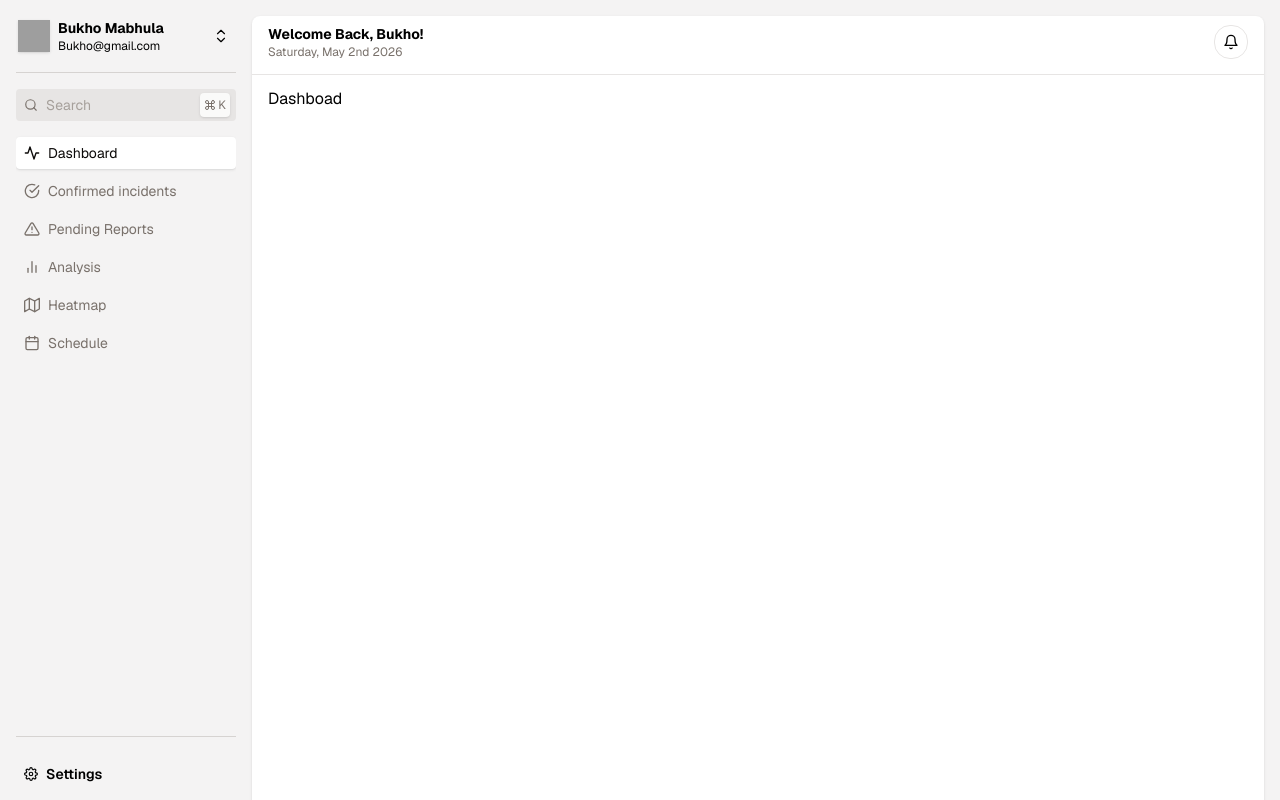
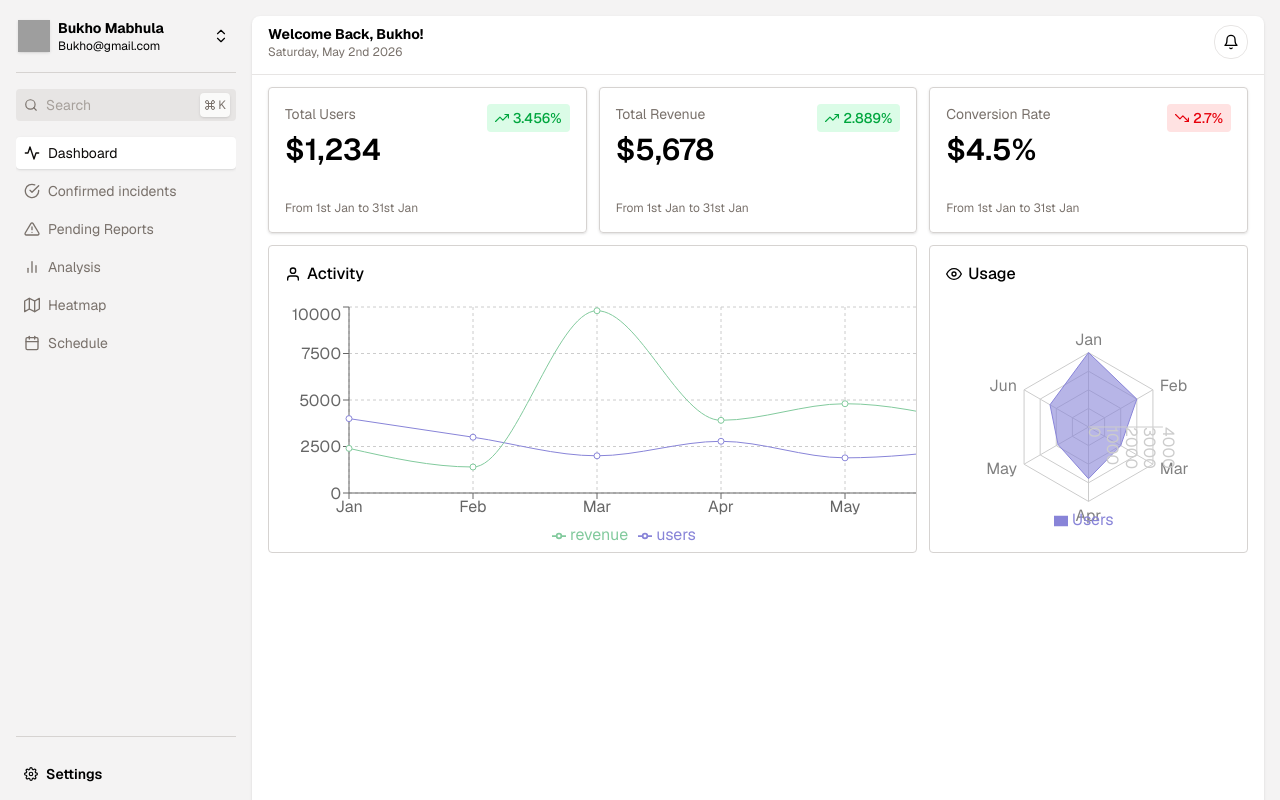
Before and after one commit to Bukho127/pulse-guard-dashboard, a React (Vite) app: page / in a window 1280 px wide. Shown: the top 800 px of the page. Built offline with nearby package versions, Linux system fonts and the light colour scheme; grey boxes are pictures that could not be loaded.

Commit message:
added graphs

```diff
--- a/package.json
+++ b/package.json
@@ -15,7 +15,9 @@
     "react": "^19.2.5",
     "react-dom": "^19.2.5",
     "react-icons": "^5.6.0",
+    "react-is": "^19.2.7",
     "react-router-dom": "^7.14.2",
+    "recharts": "^3.8.1",
     "tailwindcss": "^4.2.4"
   },
   "devDependencies": {
--- /dev/null
+++ b/src/components/Dashboard/ActivityGraph.jsx
@@ -0,0 +1,47 @@
+import React from 'react'
+import { FiUser } from 'react-icons/fi';
+import {
+    LineChart,
+    CartesianGrid,
+    XAxis,
+    YAxis,
+    Tooltip,
+    Legend,
+    Line,
+} from "recharts";
+
+const data = [
+    { name: 'Jan', users: 4000, revenue: 2400 },
+    { name: 'Feb', users: 3000, revenue: 1398 },
+    { name: 'Mar', users: 2000, revenue: 9800 },
+    { name: 'Apr', users: 2780, revenue: 3908 },
+    { name: 'May', users: 1890, revenue: 4800 },
+    { name: 'Jun', users: 2390, revenue: 3800 },
+];
+
+function ActivityGraph() {
+    return (
+        <div className='col-span-8 overflow-hidden rounded border border-stone-300'>
+            <div className='p-4'>
+                <h3 className="flex items-center gap-1.5 font-medium"><FiUser /> Activity</h3>
+            </div>
+
+            <LineChart
+                width={730}
+                height={250}
+                data={data}
+                margin={{ top: 5, right: 30, left: 20, bottom: 5 }}
+            >
+                <CartesianGrid strokeDasharray="3 3" />
+                <XAxis dataKey="name" />
+                <YAxis />
+                <Tooltip />
+                <Legend />
+                <Line type="monotone" dataKey="users" stroke="#8884d8" />
+                <Line type="monotone" dataKey="revenue" stroke="#82ca9d" />
+            </LineChart>
+        </div>
+    )
+}
+
+export default ActivityGraph
--- a/src/components/Dashboard/Dashboad.jsx
+++ b/src/components/Dashboard/Dashboad.jsx
@@ -1,10 +1,11 @@
 import { Navigate, Route, Routes } from 'react-router-dom'
 import Incidents from "./Incidents"
 import TopBar from "./TopBar"
+import Grid from "./Grid"
 
 const DashboardHome = () => (
-  <div className='px-4'>
-    Dashboad
+  <div>
+    <Grid />
   </div>
 )
 
--- /dev/null
+++ b/src/components/Dashboard/Grid.jsx
@@ -0,0 +1,18 @@
+import React from 'react'
+import StatisticsCards from './StatisticsCards'
+import ActivityGraph from './ActivityGraph'
+import RadarChart from './RadarChart'
+import RadarCharts from './RadarChart'
+
+function Grid() {
+    return (
+        <div className='px-4 grid gap-3 grid-cols-12'>
+            <StatisticsCards />
+            <ActivityGraph />
+            <RadarCharts/>
+
+        </div>
+    )
+}
+
+export default Grid
--- /dev/null
+++ b/src/components/Dashboard/RadarChart.jsx
@@ -0,0 +1,47 @@
+import React from 'react'
+import { FiEye } from 'react-icons/fi';
+import {
+    RadarChart,
+    PolarGrid,
+    PolarAngleAxis,
+    PolarRadiusAxis,
+    Radar,
+    Legend,
+    Tooltip,
+    ResponsiveContainer,
+} from "recharts";
+
+const data = [
+    { name: 'Jan', users: 4000 },
+    { name: 'Feb', users: 3000 },
+    { name: 'Mar', users: 2000 },
+    { name: 'Apr', users: 2780 },
+    { name: 'May', users: 1890 },
+    { name: 'Jun', users: 2390 },
+];
+
+function RadarCharts() {
+    return (
+        <div className='col-span-4 overflow-hidden rounded border border-stone-300'>
+            <div className='p-4'>
+                <h3 className="flex items-center gap-1.5 font-medium"><FiEye />Usage</h3>
+            </div>
+
+            <ResponsiveContainer width="100%" height={250}>
+                <RadarChart
+                    data={data}
+                    margin={{ top: 20, right: 40, bottom: 20, left: 40 }}
+                >
+                    <PolarGrid />
+                    <PolarAngleAxis dataKey="name" />
+                    <PolarRadiusAxis />
+                    <Radar name="Users" dataKey="users" stroke="#8884d8" fill="#8884d8" fillOpacity={0.6} />
+                    <Tooltip />
+                    <Legend />
+                </RadarChart>
+            </ResponsiveContainer>
+        </div>
+    )
+}
+
+export default RadarCharts
--- /dev/null
+++ b/src/components/Dashboard/StatisticsCards.jsx
@@ -0,0 +1,52 @@
+import React from 'react'
+import { FiTrendingUp } from 'react-icons/fi';
+import { FiTrendingDown } from 'react-icons/fi';
+
+function StatisticsCards() {
+    return (
+        <>
+            <Card
+                title="Total Users"
+                value="1,234"
+                description="Increase by 12.5% from last month"
+                pillText="3.456%"
+                trend="up"
+                period="From 1st Jan to 31st Jan"
+            />
+            <Card
+                title="Total Revenue"
+                value="5,678"
+                description="Increase by 8.2% from last month"
+                pillText="2.889%"
+                trend="up"
+                period="From 1st Jan to 31st Jan"
+            />
+            <Card
+                title="Conversion Rate"
+                value="4.5%"
+                description="Decrease by 1.2% from last month"
+                pillText="2.7%"
+                trend="down"
+                period="From 1st Jan to 31st Jan"
+            />
+        </>
+    )
+}
+const Card = ({ title, value, description, pillText, trend, period }) => {
+    return <div className="col-span-4 p-4 rounded border border-stone-300 shadow">
+        <div className="flex mb-8 items-start justify-between">
+            <div>
+                <h3 className="text-stone-500 mb-2 text-sm">{title}</h3>
+                <p className="text-3xl font-semibold">${value}</p>
+            </div>
+              <span className={`text-sm font-medium flex items-center gap-1 font-medium px-2 py-1 rounded ${trend === 'up' ? 'bg-green-100 text-green-600' : 'bg-red-100 text-red-600'}`}>
+                {trend === 'up' ? <FiTrendingUp /> : <FiTrendingDown />}
+                {pillText}
+              </span>
+        </div>
+        <p className="text-xs text-stone-500">{period}</p>
+    </div>
+
+}
+
+export default StatisticsCards;
```
Also changed, not shown: src/components/Dashboard/RecentIncidents.jsx (added), 1 other file (tests, documents, lock files or other folders).
